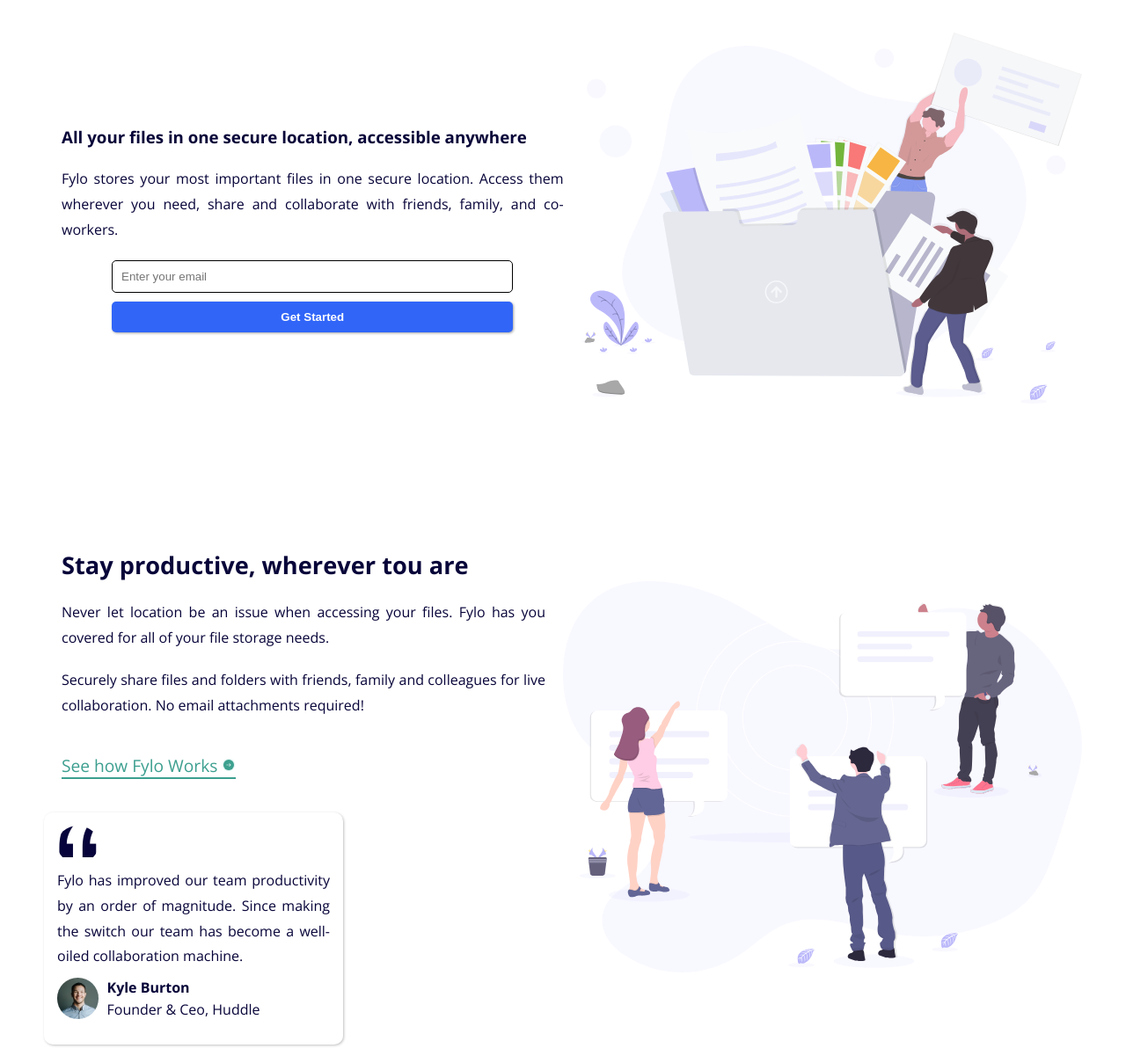
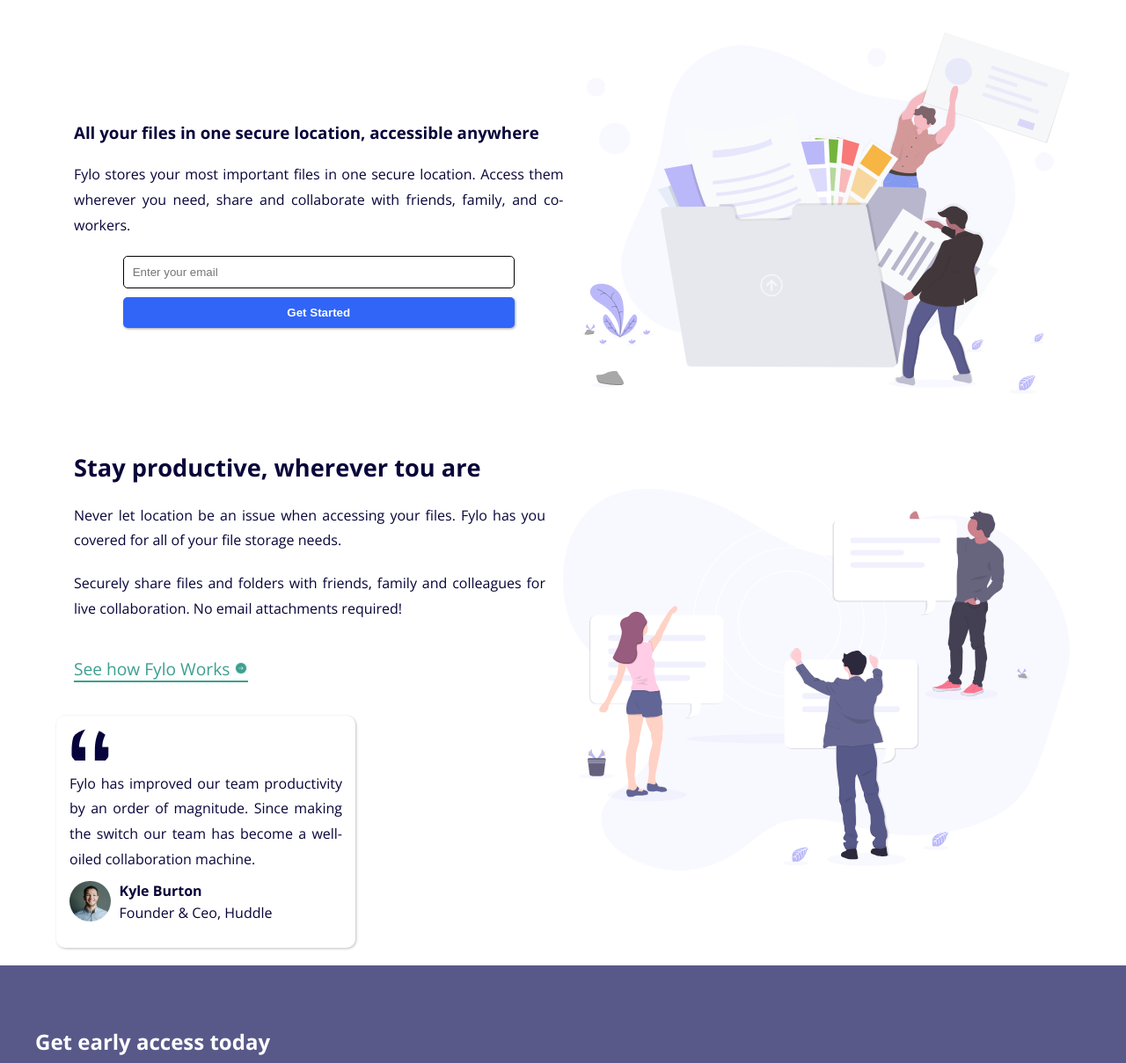
Before and after one commit to Bacarinx/desafio02-landingpage, a plain HTML site: page index.html in a window 1280 px wide. Shown: the part 89-1298 px from the top of the page at 88% size. Drawn offline with nearby package versions, Linux system fonts and the light colour scheme.

Commit message:
modification css

```diff
--- a/estilos/style.css
+++ b/estilos/style.css
@@ -287,10 +287,12 @@ section.footer ul li:hover {
     }
 
     .bg-form {
+        max-width: 90%;
         display: flex;
         flex-direction: row-reverse;
+        justify-content: space-between;
         align-items: center;
-        margin: 0 50px 100px 50px;
+       margin: 0 auto;
     }
 
     .bg-form h1 {
@@ -303,14 +305,13 @@ section.footer ul li:hover {
 
     .bg-information {
         display: flex;
+        max-width: 90%;
         align-items: center;
+        margin: 0 auto;
     }
+
     .img-bg {
         width: 50%;
-    }
-
-    .bg-information {
-        margin: 0 50px 100px 50px;
     }
 
     .metade {
```
